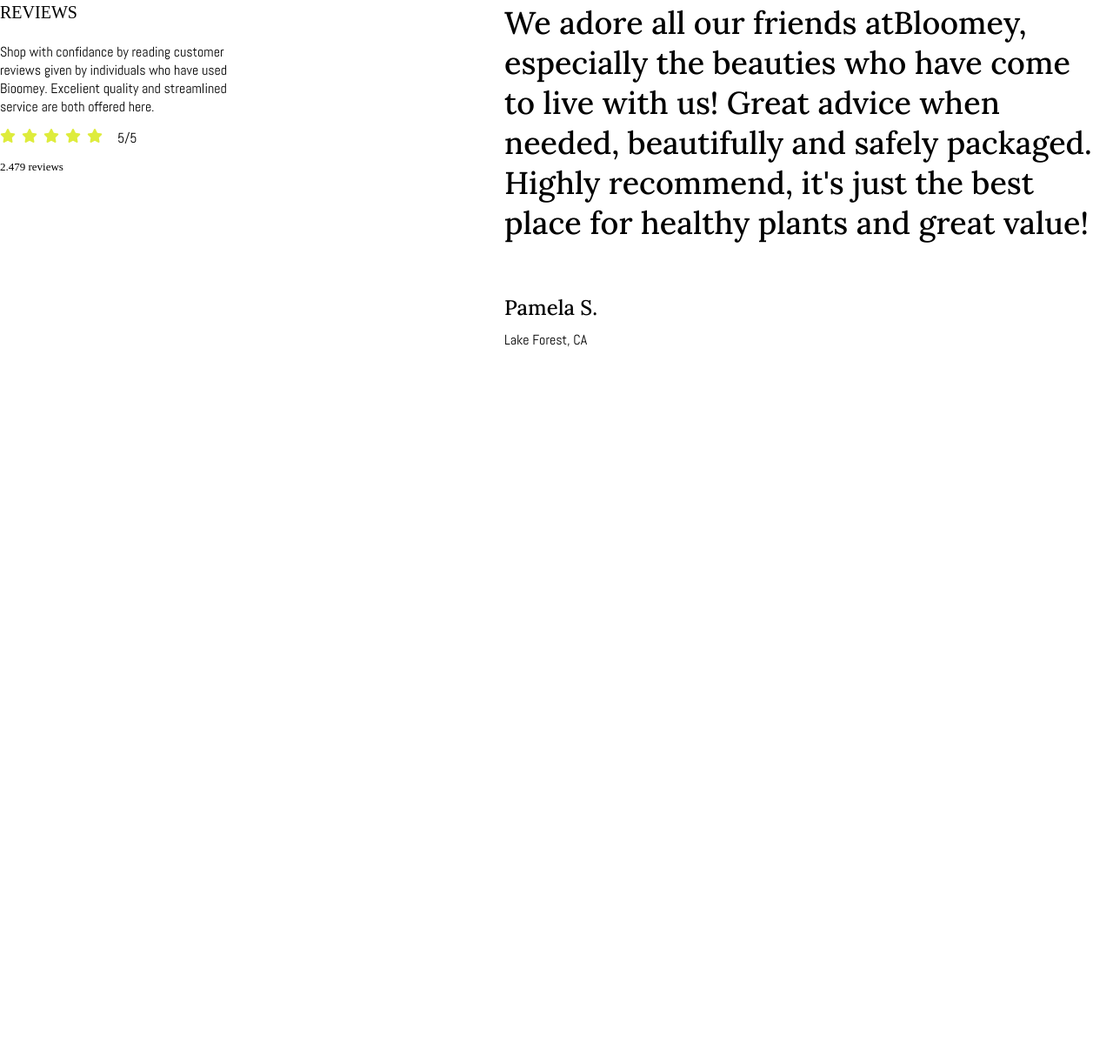
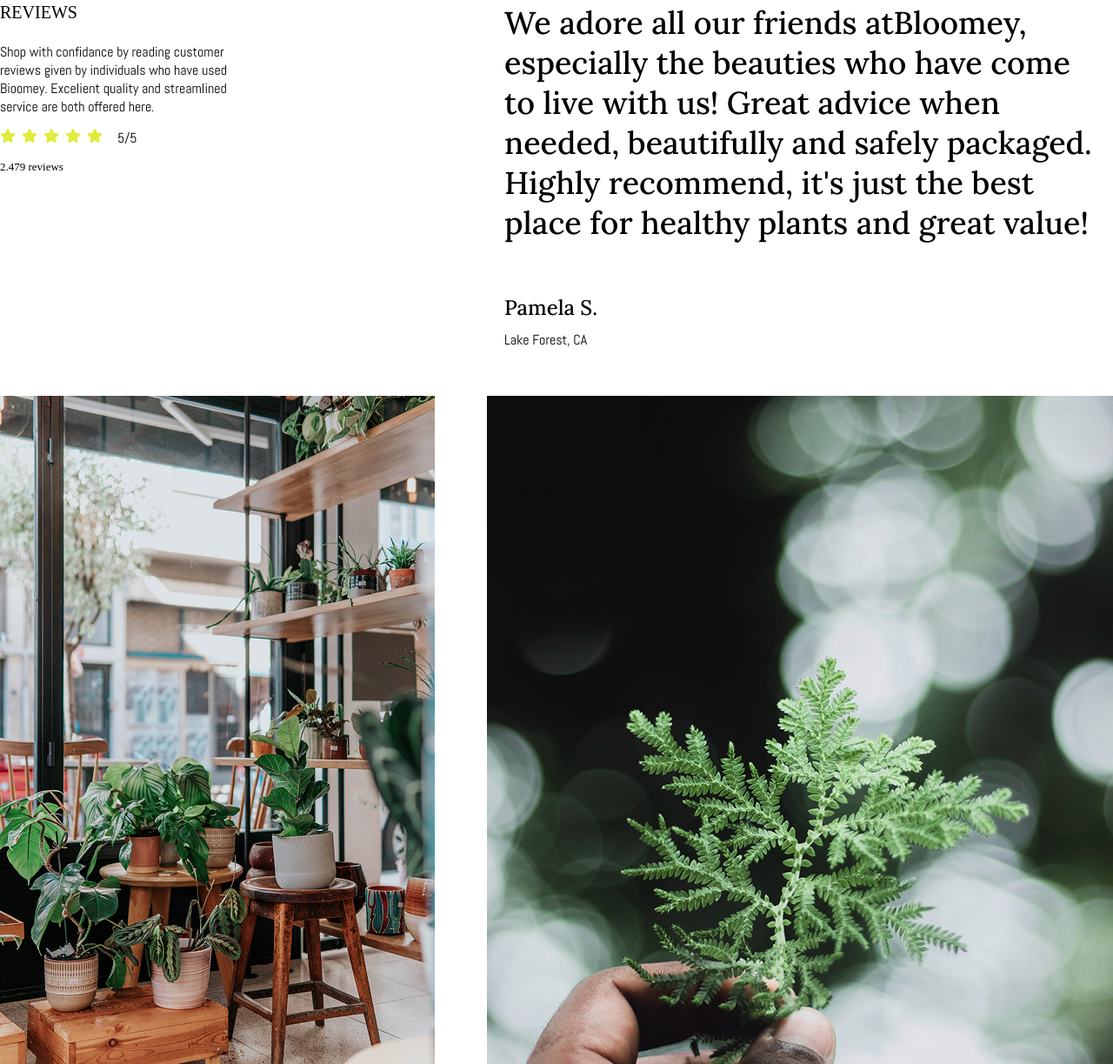
Before and after one commit to mahirTheCoder/practice, a plain HTML site: page index.html in a window 1280 px wide. Shown: the part 3342-4565 px from the top of the page at 87% size. Before the commit the page ends 3797 px from the top, so only its background shows below. Drawn offline with Linux system fonts and the light colour scheme; a web font is replaced by a local one.

Commit message:
review sections images compleate

```diff
--- a/css/style.css
+++ b/css/style.css
@@ -247,7 +247,8 @@ ul li a:hover::before {
   font-family: "Lora", serif;
   position: absolute;
   bottom: 34px;
-  left: 468px;
+  left: 50%;
+  transform: translate(-50%);
 }
 
 /* =================together section part end ================ */
@@ -396,3 +397,18 @@ ul li a:hover::before {
   font-family: "Abel", sans-serif;
   margin-bottom: 54px;
 }
+
+.reviewsImages {
+  display: flex;
+  gap: 60px;
+}
+
+.reviewsImages .img1 {
+  width: 500px;
+  height: 774px;
+}
+
+.reviewsImages .img2 {
+  width: 780px;
+  height: 774px;
+}
--- a/index.html
+++ b/index.html
@@ -172,6 +172,10 @@
             <p>Lake Forest, CA</p>
           </div>
         </div>
+        <div class="reviewsImages">
+          <img class="img1" src="images/review1.png" alt="img">
+          <img class="img2" src="images/review2.png" alt="img">
+        </div>
       </div>
     </div>
   </body>
```
